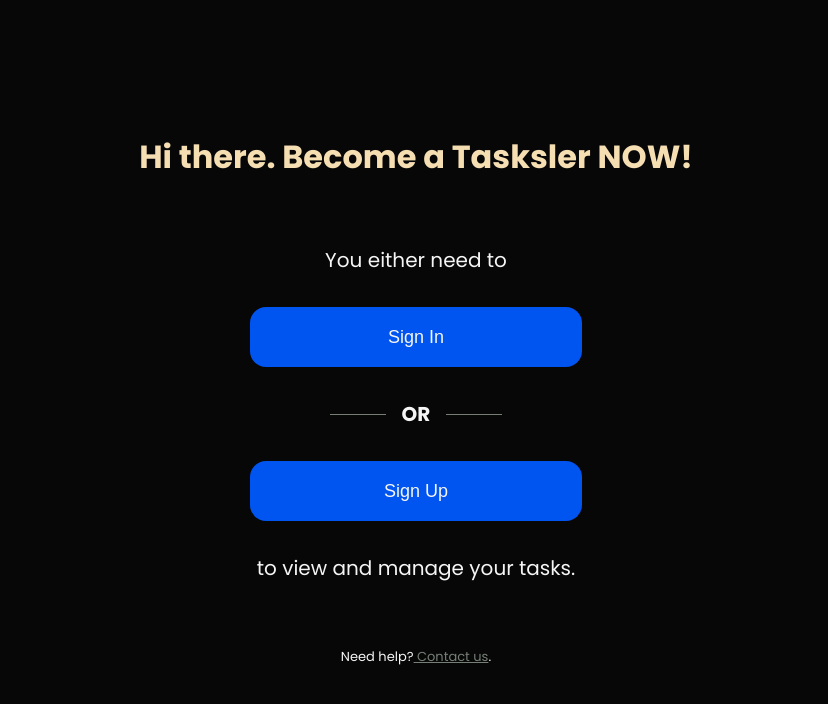
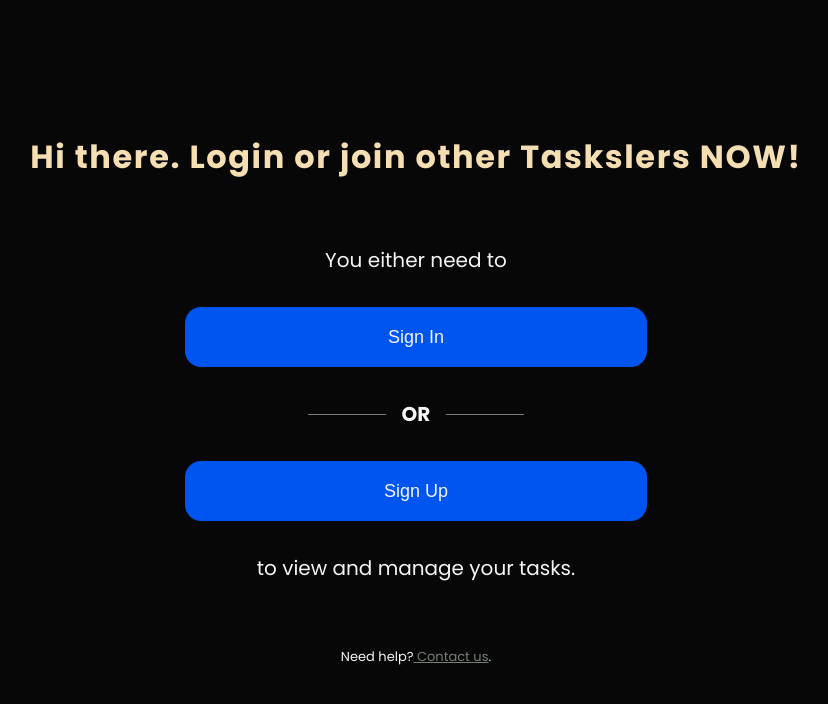
Before and after one commit to chengivan2/blackivtasks, a Next.js app: page / in a window 1280 px wide. Shown: the top 704 px of the page, without its empty margins (224-1052 px from the left). Built offline with nearby package versions, Linux system fonts and the light colour scheme; no server answers.

Commit message:
More styling TMD but this time it was necessary

```diff
--- a/src/app/components/notsignedins/Homenotsigned.jsx
+++ b/src/app/components/notsignedins/Homenotsigned.jsx
@@ -9,7 +9,7 @@ export default function Homenotsigned() {
   return (
     <div className="hns-main-content">
       <div className="hns-title-container">
-        <h2 className="hns-title">Hi there. Become a Tasksler NOW!</h2>
+        <h2 className="hns-title">Hi there. Login or join other Taskslers NOW!</h2>
       </div>
       <div className="hns-paragraph-container">
         <p className="hns-paragraph">You either need to</p>
--- a/src/app/componentsStyles/homenotsigned.css
+++ b/src/app/componentsStyles/homenotsigned.css
@@ -12,6 +12,7 @@
 
 .hns-title {
   font-size: xx-large;
+  letter-spacing: 0.1rem;
 }
 
 .hns-paragraph-container {
```
